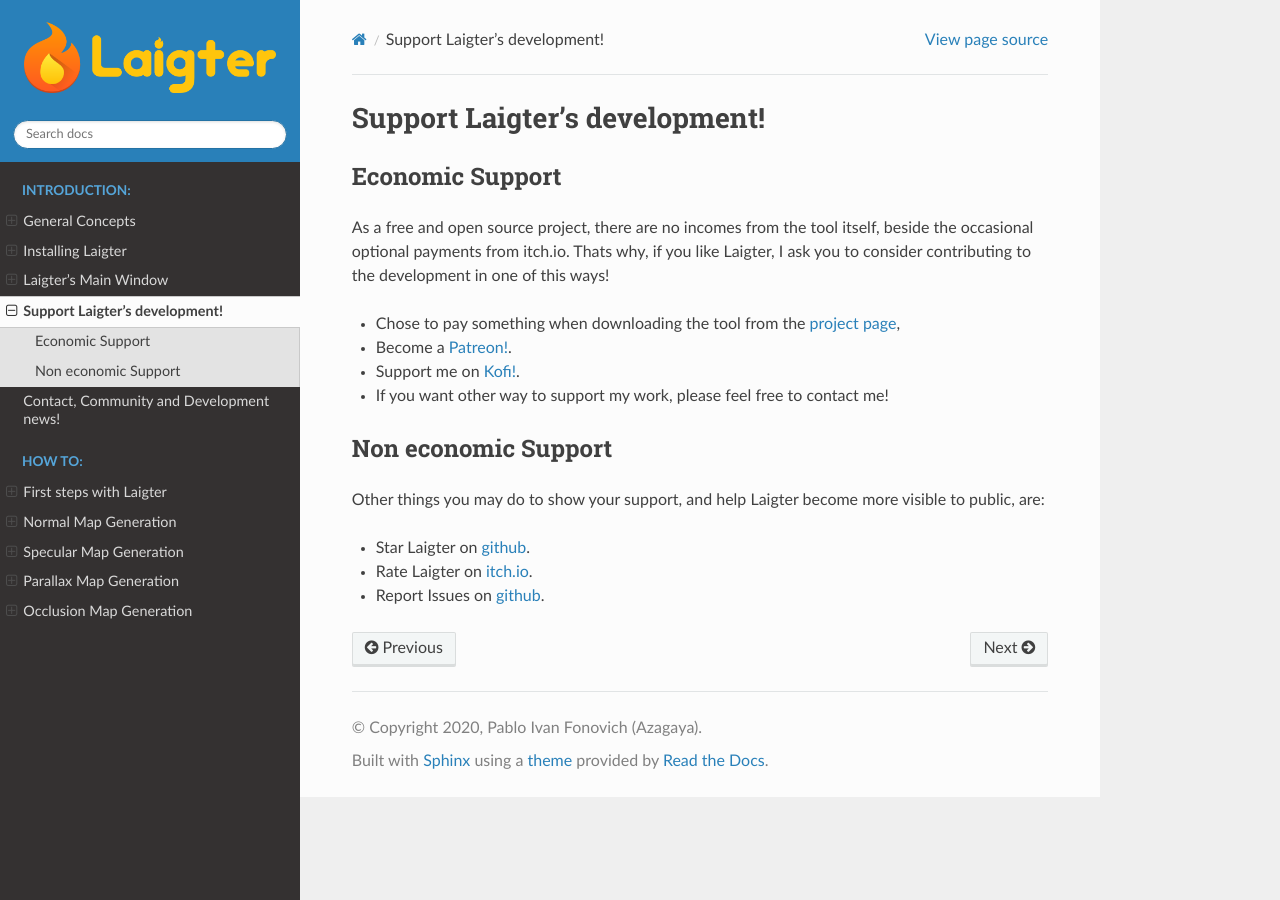
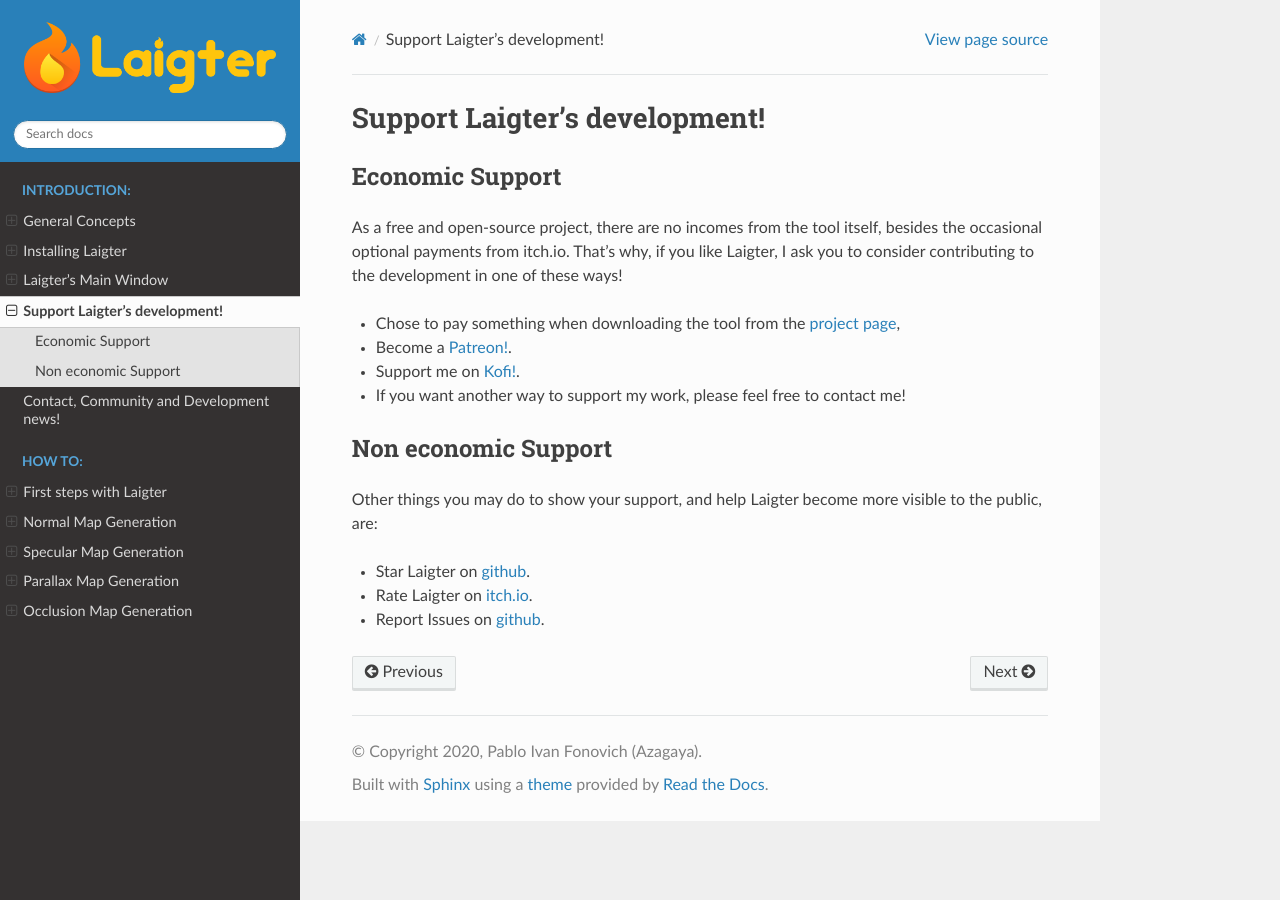
Before and after one commit to azagaya/laigter-docs, a Sphinx documentation site: the page built from docs/source/Introduction/support.rst, in a window 1280 px wide. Built offline with Sphinx 7.4.7 and the Read the Docs theme 2.0.0, drawn with Linux system fonts in a browser that asks for light colours; formulas are drawn with MathJax 3; pages that are not in the unit, such as notebooks, are missing from menus.

Commit message:
Update support.rst

```diff
--- a/docs/source/Introduction/support.rst
+++ b/docs/source/Introduction/support.rst
@@ -4,17 +4,17 @@
 Economic Support
 ----------------
 
-As a free and open source project, there are no incomes from the tool itself, beside the occasional optional payments from itch.io. Thats why, if you like Laigter, I ask you to consider contributing to the development in one of this ways!
+As a free and open-source project, there are no incomes from the tool itself, besides the occasional optional payments from itch.io. That's why, if you like Laigter, I ask you to consider contributing to the development in one of these ways!
 
 - Chose to pay something when downloading the tool from the `project page <https://azagaya.itch.io/laigter/>`_,
 - Become a `Patreon! <https://www.patreon.com/azagaya/>`_.
 - Support me on `Kofi! <https://ko-fi.com/azagayavj/>`_.
-- If you want other way to support my work, please feel free to contact me!
+- If you want another way to support my work, please feel free to contact me!
 
 Non economic Support
 --------------------
 
-Other things you may do to show your support, and help Laigter become more visible to public, are:
+Other things you may do to show your support, and help Laigter become more visible to the public, are:
 
 - Star Laigter on `github <https://github.com/azagaya/laigter>`_.
 - Rate Laigter on `itch.io <https://azagaya.itch.io/laigter/>`_.
```
